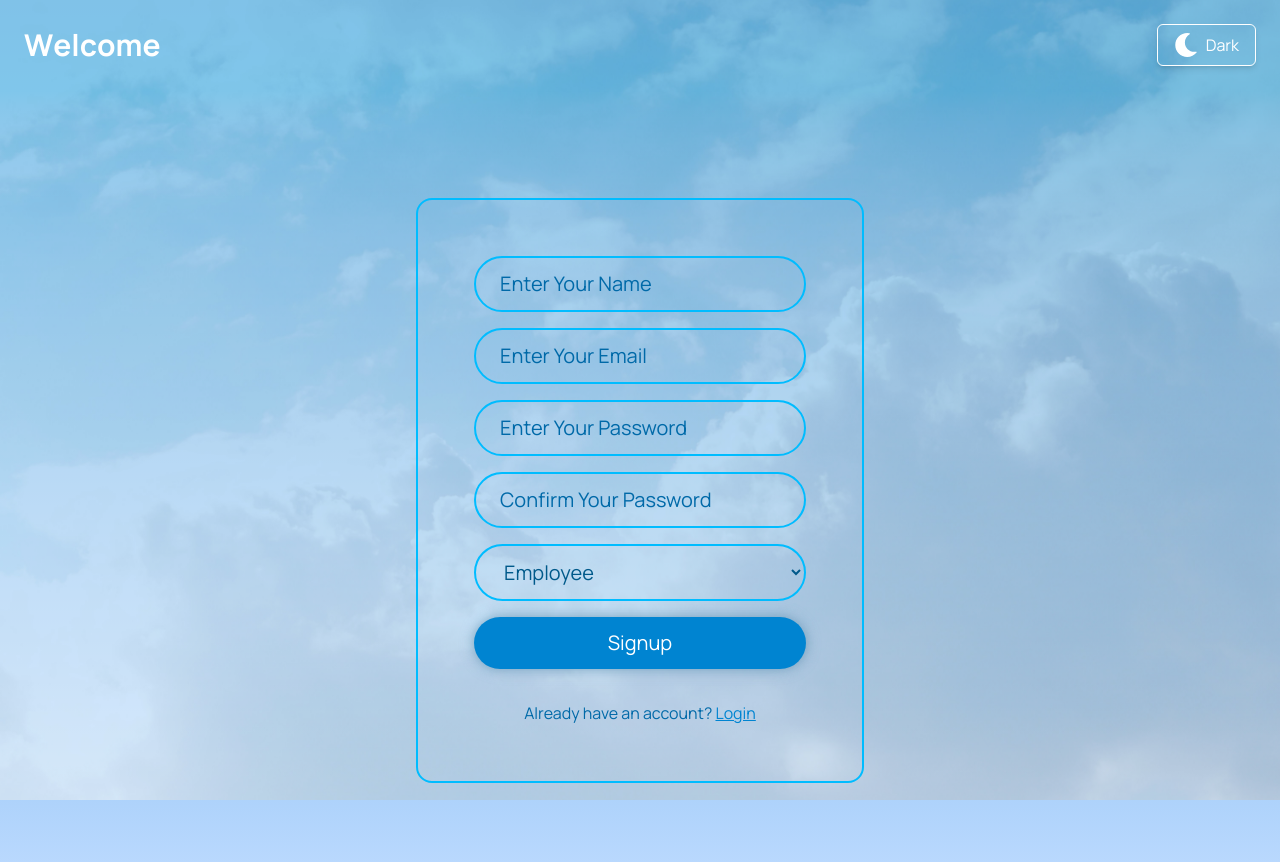
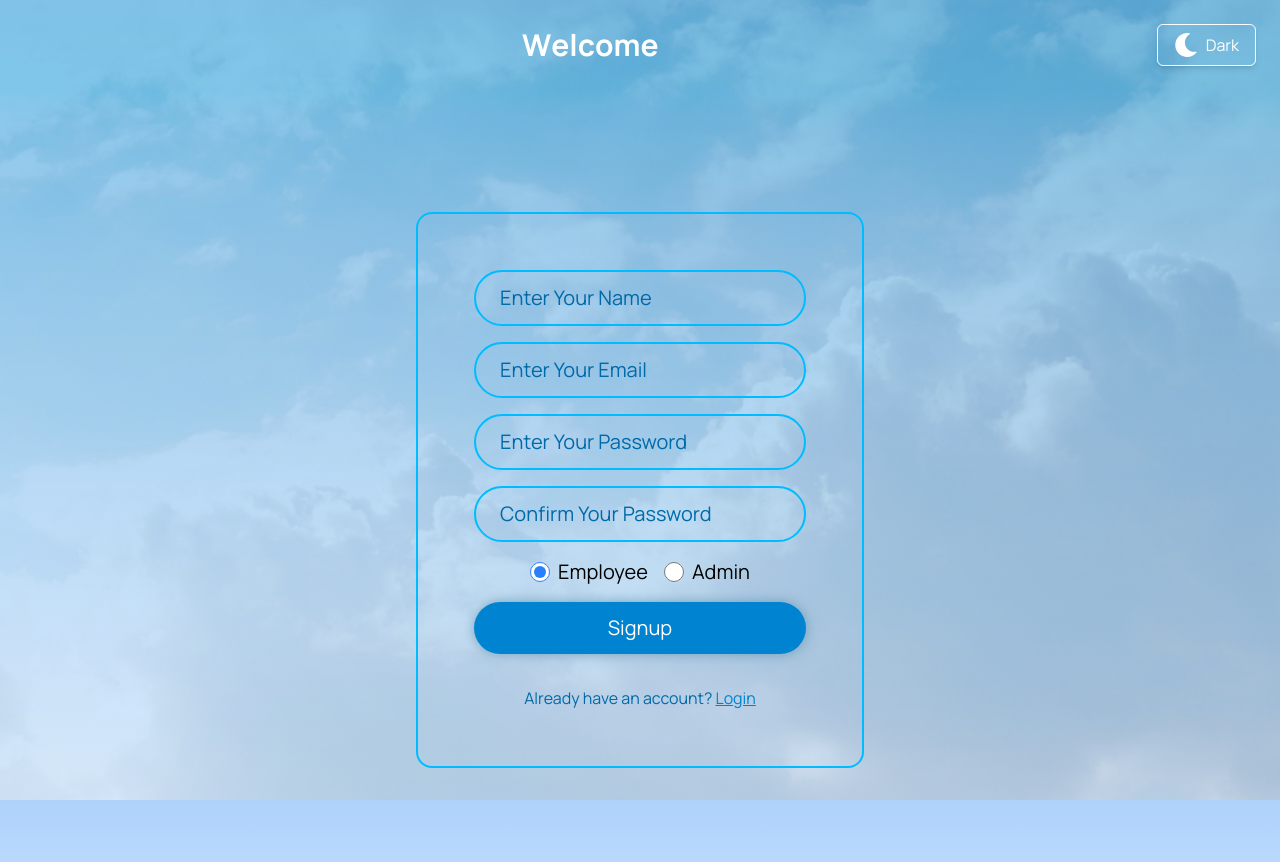
Before and after one commit to sahilkabir07/employee-task-manager, a React (Vite) app: page /signup in a window 1280 px wide. Shown: the top 862 px of the page. Built offline with nearby package versions, Linux system fonts and the light colour scheme.

Commit message:
login and signup layout changed and header adjustments

```diff
--- a/src/components/Auth/Login.jsx
+++ b/src/components/Auth/Login.jsx
@@ -67,8 +67,8 @@ const Login = () => {
     };
 
     return (
-        <div className={`overflow-x-hidden ${theme === 'dark' ? 'bg-transparent' : 'bg-transparent'}`}>
-            <div className="grid h-screen w-screen place-items-center">
+        <div className={`overflow-x-hidden ${theme === 'dark' ? 'bg-transparent' : 'bg-transparent'} `}>
+            <div className="flex justify-center items-start min-h-screen pt-12 w-screen">
                 <div
                     ref={containerRef}
                     className={`border-2 ${theme === 'light' ? 'border-sky-400' : 'border-emerald-600'} px-6 py-6 sm:px-10 sm:py-8 md:px-14 md:py-10 rounded-2xl shadow-[0_0_20px_${theme === 'light' ? 'rgba(135,206,250,0.5)' : '#10b981'}] transition-all max-w-md w-full mx-4`}
@@ -81,7 +81,7 @@ const Login = () => {
                             value={email}
                             onChange={(e) => setEmail(e.target.value)}
                             required
-                            className={`w-full border-2 ${theme === 'light' ? 'border-sky-400' : 'border-emerald-600'} text-xl py-3 px-6 rounded-full placeholder:text-${theme === 'light' ? 'sky-700' : 'emerald-700'} outline-none bg-transparent text-${theme === 'light' ? 'sky-800' : 'emerald-700'} transition focus:shadow-[0_0_10px_${theme === 'light' ? 'rgba(135,206,250,0.8)' : '#10b981'}]`}
+                            className={`w-full border-2 ${theme === 'light' ? 'border-sky-400' : 'border-emerald-600'} text-xl py-3 px-6 rounded-full placeholder:text-${theme === 'light' ? 'sky-700' : 'white'} outline-none bg-transparent text-${theme === 'light' ? 'sky-800' : 'emerald-white'} transition focus:shadow-[0_0_10px_${theme === 'light' ? 'rgba(135,206,250,0.8)' : '#10b981'}]`}
                             type="email"
                             placeholder='Enter Your Email'
                         />
@@ -89,7 +89,7 @@ const Login = () => {
                             value={password}
                             onChange={(e) => setPassword(e.target.value)}
                             required
-                            className={`w-full border-2 ${theme === 'light' ? 'border-sky-400' : 'border-emerald-600'} text-xl py-3 px-6 rounded-full placeholder:text-${theme === 'light' ? 'sky-700' : 'emerald-700'} outline-none bg-transparent text-${theme === 'light' ? 'sky-800' : 'emerald-700'} transition focus:shadow-[0_0_10px_${theme === 'light' ? 'rgba(135,206,250,0.8)' : '#10b981'}]`}
+                            className={`w-full border-2 ${theme === 'light' ? 'border-sky-400' : 'border-emerald-600'} text-xl py-3 px-6 rounded-full placeholder:text-${theme === 'light' ? 'sky-700' : 'white'} outline-none bg-transparent text-${theme === 'light' ? 'sky-800' : 'emerald-white'} transition focus:shadow-[0_0_10px_${theme === 'light' ? 'rgba(135,206,250,0.8)' : '#10b981'}]`}
                             type="password"
                             placeholder='Enter Your Password'
                         />
--- a/src/components/Auth/Signup.jsx
+++ b/src/components/Auth/Signup.jsx
@@ -86,8 +86,8 @@ const Signup = () => {
     };
 
     const borderColor = theme === 'light' ? 'border-sky-400' : 'border-emerald-600';
-    const placeholderColor = theme === 'light' ? 'placeholder:text-sky-700' : 'placeholder:text-emerald-700';
-    const textColor = theme === 'light' ? 'text-sky-800' : 'text-emerald-700';
+    const placeholderColor = theme === 'light' ? 'placeholder:text-sky-700' : 'placeholder:text-white';
+    const textColor = theme === 'light' ? 'text-sky-800' : 'text-white';
     const focusShadow = theme === 'light'
         ? 'focus:shadow-[0_0_10px_rgba(135,206,250,0.8)]'
         : 'focus:shadow-[0_0_10px_#10b981]';
@@ -134,14 +134,32 @@ const Signup = () => {
                         type="password"
                         placeholder="Confirm Your Password"
                     />
-                    <select
-                        value={role}
-                        onChange={(e) => setRole(e.target.value)}
-                        className={`border-2 ${borderColor} ${textColor} text-lg sm:text-xl py-3 px-6 rounded-full outline-none bg-transparent cursor-pointer w-full`}
-                    >
-                        <option value="employee">Employee</option>
-                        <option value="admin">Admin</option>
-                    </select>
+                    <div className="flex flex-col sm:flex-row gap-4">
+                        <label className="flex items-center gap-2 cursor-pointer">
+                            <input
+                                type="radio"
+                                name="role"
+                                value="employee"
+                                checked={role === "employee"}
+                                onChange={(e) => setRole(e.target.value)}
+                                className="accent-blue-500 w-5 h-5"
+                            />
+                            <span className="text-lg sm:text-xl">Employee</span>
+                        </label>
+
+                        <label className="flex items-center gap-2 cursor-pointer">
+                            <input
+                                type="radio"
+                                name="role"
+                                value="admin"
+                                checked={role === "admin"}
+                                onChange={(e) => setRole(e.target.value)}
+                                className="accent-blue-500 w-5 h-5"
+                            />
+                            <span className="text-lg sm:text-xl">Admin</span>
+                        </label>
+                    </div>
+
                     <button
                         ref={buttonRef}
                         className={`${buttonColor} text-white text-lg sm:text-xl py-3 px-6 rounded-full transition-all w-full`}
--- a/src/pageComponents/Header.jsx
+++ b/src/pageComponents/Header.jsx
@@ -110,7 +110,8 @@ const Header = ({ loggedInUserData, handleLogout }) => {
             ref={headerRef}
             className="relative flex flex-col sm:flex-row sm:items-center text-white p-6 rounded-xl transition-colors duration-300"
         >
-            <div className="w-full sm:w-auto flex justify-center sm:justify-center mb-4 sm:mb-0">
+            {/* Centered Content */}
+            <div className="flex justify-center items-center w-full mb-4 sm:mb-0">
                 <h1
                     ref={textRef}
                     className={`text-2xl sm:text-2xl md:text-3xl font-bold flex flex-wrap justify-center ${textStyle}`}
@@ -119,7 +120,8 @@ const Header = ({ loggedInUserData, handleLogout }) => {
                 </h1>
             </div>
 
-            <div className="w-full sm:w-auto flex justify-center sm:ml-auto gap-4">
+            {/* Right-aligned Buttons */}
+            <div className="flex justify-center sm:ml-auto gap-4 w-full sm:w-auto">
                 {loggedInUserData && (
                     <button
                         ref={buttonRef}
@@ -133,6 +135,6 @@ const Header = ({ loggedInUserData, handleLogout }) => {
             </div>
         </div>
     );
-}
+};
 
 export default Header;
```
